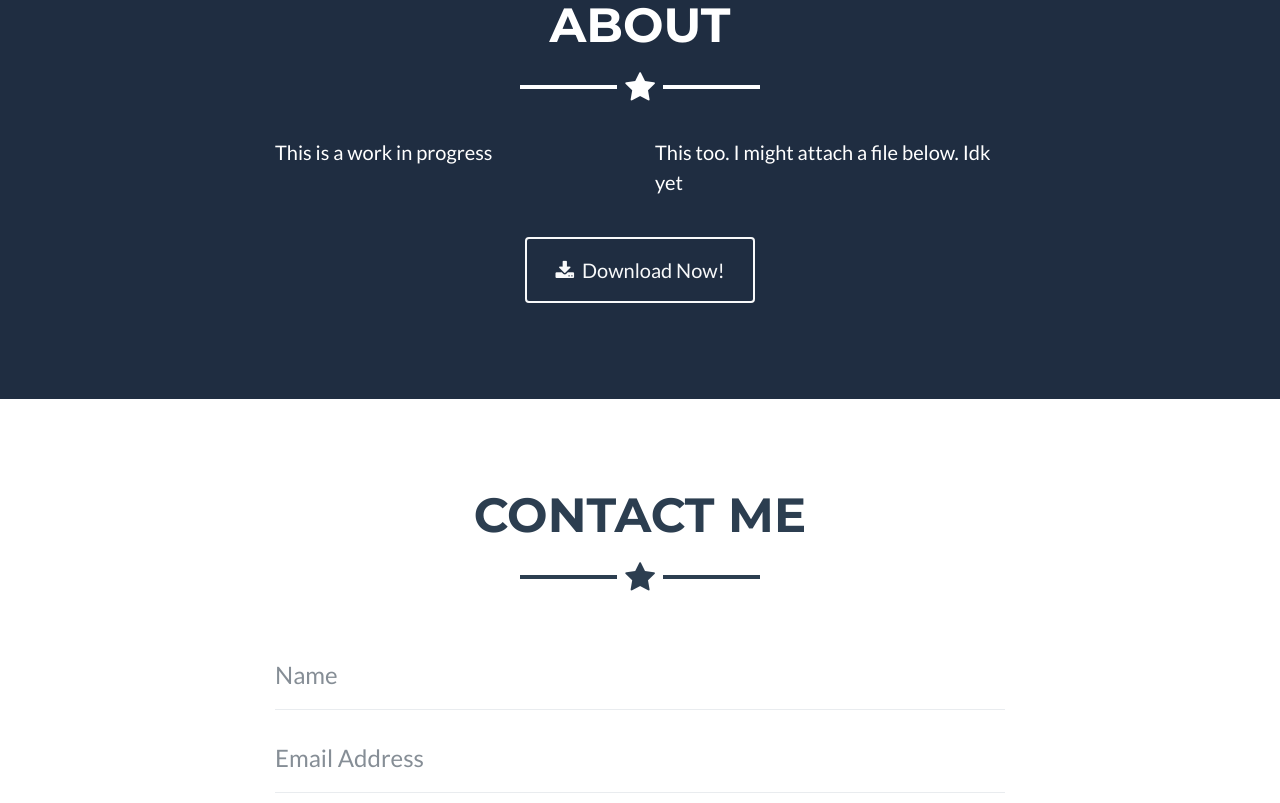
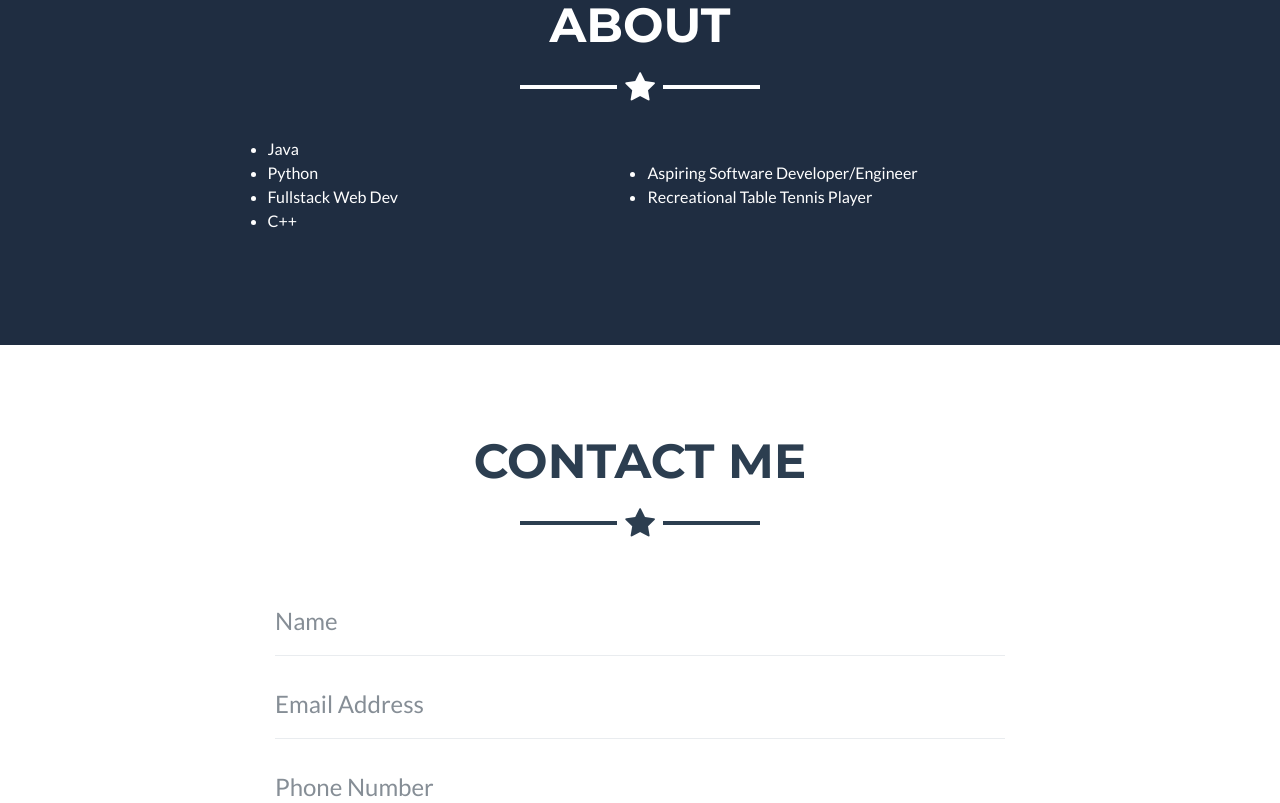
Before and after one commit to realRoshanRaj/realRoshanRaj.github.io, a plain HTML site: page index.html in a window 1280 px wide. Shown: the part 1940-2743 px from the top of the page. Drawn offline with nearby package versions, Linux system fonts and the light colour scheme.

Commit message:
Update some info before adding typed text

```diff
--- a/index.html
+++ b/index.html
@@ -88,15 +88,22 @@
         <div class="container">
             <h2 class="text-uppercase text-center text-white" data-aos="zoom-out-up" data-aos-once="true">About</h2>
             <hr data-aos="fade-up" data-aos-once="true" class="star-light mb-5">
-            <div class="row">
+            <div class="row align-items-center">
                 <div class="col-lg-4 ml-auto">
-                    <p class="lead">This is a work in progress</p>
+                    <ul>
+                        <li>Java</li>
+                        <li>Python</li>
+                        <li>Fullstack Web Dev</li>
+                        <li>C++</li>
+                    </ul>
                 </div>
-                <div class="col-lg-4 mr-auto">
-                    <p class="lead">This too. I might attach a file below. Idk yet</p>
+                <div class="col-lg-5 mr-auto">
+                    <ul>
+                        <li>Aspiring Software Developer/Engineer</li>
+                        <li>Recreational Table Tennis Player</li>
+                    </ul>
                 </div>
             </div>
-            <div class="text-center mt-4"><a class="btn btn-outline-light btn-xl" role="button" href="#"><i class="fa fa-download mr-2"></i><span>Download Now!</span></a></div>
         </div>
     </section>
     <section id="contact">
@@ -151,8 +158,8 @@
                                     <div
                                         class="col"><a class="btn btn-info btn-block" role="button" target="_blank" href="https://addons.mozilla.org/en-US/firefox/addon/zoomscheduler/"><i class="fab fa-firefox-browser"></i>&nbsp; Firefox Add-ons</a></div>
                             </div>
-                            <p class="mb-5">Lorem ipsum dolor sit amet, consectetur adipisicing elit. Mollitia neque assumenda ipsam nihil, molestias magnam, recusandae quos quis inventore quisquam velit asperiores, vitae? Reprehenderit soluta, eos quod consequuntur
-                                itaque. Nam.</p>
+                            <p class="mb-5"><strong>Zoom Scheduler: Meeting Organizer</strong>&nbsp;was designed to help people organize their meetings in one place. Though it was initially made for just Zoom, it has now expanded to offer any meeting links. As it was
+                                tested on Windows, MacOS, and Chromebooks, it provides versatility between operating systems. Implemented with custom sort algorithms to make your next meeting easily accessible&nbsp;&nbsp;</p>
                         </div>
                     </div>
                 </div>
```
